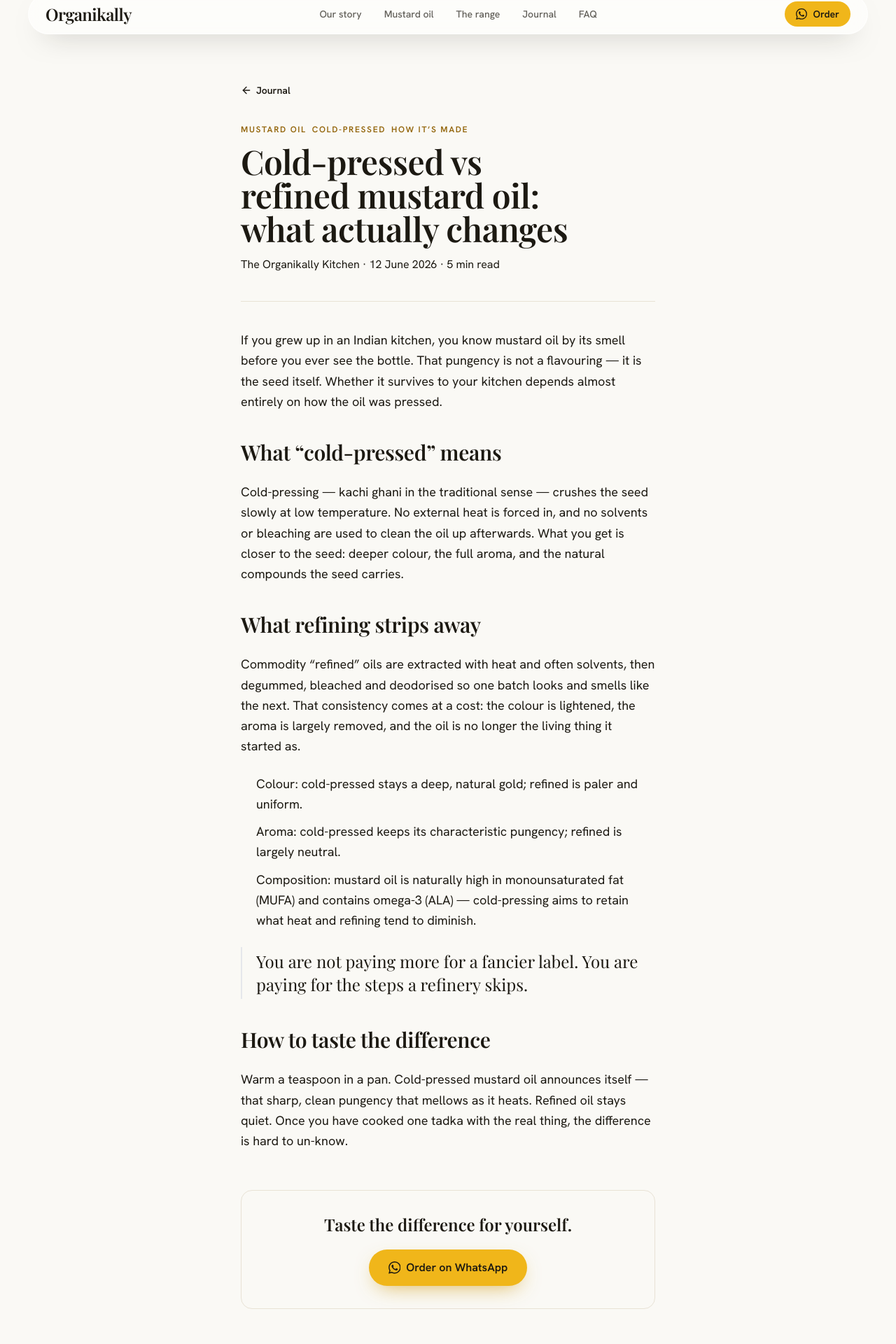
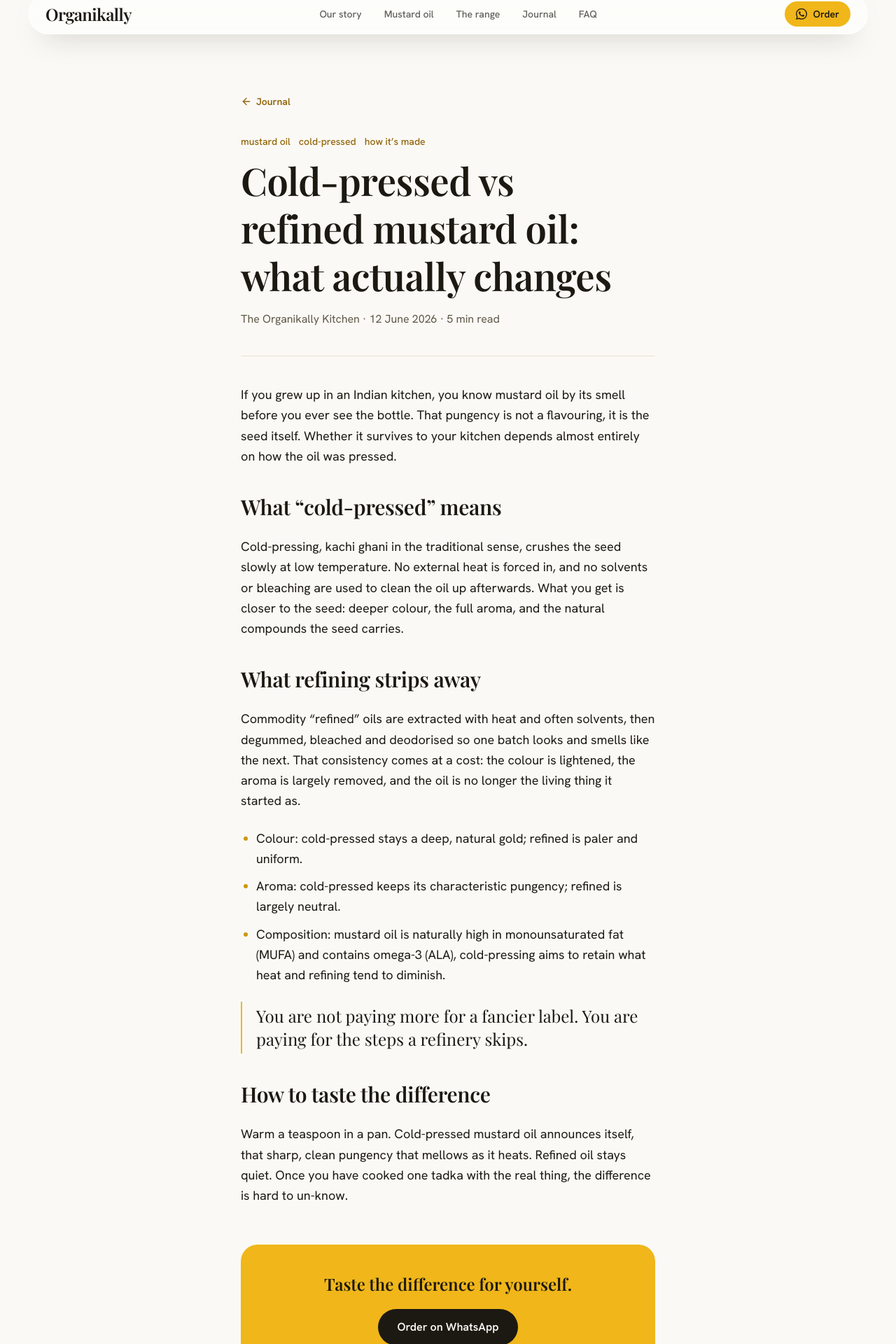
Before and after one commit to organikally/organikally-landing, a Next.js app: page /journal/cold-pressed-vs-refined-mustard-oil/ in a window 1280 px wide. Shown: the part 25-1945 px from the top of the page at 70% size. Built offline with nearby package versions, Linux system fonts and the light colour scheme; a web font is replaced by a local one.

Commit message:
content: purge em-dashes, de-slop copy, repalette journal & blog

```diff
--- a/app/journal/[slug]/page.tsx
+++ b/app/journal/[slug]/page.tsx
@@ -6,7 +6,6 @@ import SiteHeader from '@/components/layout/SiteHeader';
 import SiteFooter from '@/components/layout/SiteFooter';
 import PostBody from '@/components/blog/PostBody';
 import JsonLd from '@/components/seo/JsonLd';
-import Cta from '@/components/ui/Cta';
 import { posts, getPost } from '@/content/blog/posts';
 import { formatDate } from '@/lib/format';
 import { articleSchema, breadcrumbSchema } from '@/lib/schema';
@@ -55,37 +54,42 @@ export default async function JournalPost({ params }: { params: Promise<{ slug:
         ]}
       />
       <SiteHeader forceSolid />
-      <main id="main" className="grain min-h-dvh bg-cream pt-28 md:pt-36">
-        <article className="mx-auto max-w-2xl px-6 pb-24 md:px-10">
+      <main id="main" className="min-h-dvh bg-paper pt-32 md:pt-40">
+        <article className="mx-auto max-w-2xl px-5 pb-24 md:px-10">
           <Link
             href="/journal/"
-            className="inline-flex items-center gap-1.5 text-sm font-semibold text-gold-ink hover:text-forest"
+            className="inline-flex items-center gap-1.5 text-sm font-semibold text-yellow-ink hover:text-ink"
           >
             <ArrowLeft className="h-4 w-4" /> Journal
           </Link>
-          <p className="mt-8 flex flex-wrap gap-2">
+          <p className="mt-8 flex flex-wrap gap-x-3 gap-y-1 text-sm font-medium text-yellow-ink">
             {post.tags.map((t) => (
-              <span key={t} className="eyebrow">
-                {t}
-              </span>
+              <span key={t}>{t}</span>
             ))}
           </p>
-          <h1 className="mt-3 font-serif text-4xl font-semibold leading-tight text-forest md:text-5xl">
+          <h1 className="mt-3 font-serif text-[clamp(2.2rem,5vw,3.4rem)] font-semibold leading-tight text-ink">
             {post.title}
           </h1>
-          <p className="mt-4 text-charcoal-60">
+          <p className="mt-4 text-ink-muted">
             {post.author} · {formatDate(post.date)} · {post.readingMinutes} min read
           </p>
           <hr className="my-10 border-line" />
           <PostBody blocks={post.body} />
 
-          <div className="mt-14 rounded-2xl border border-line bg-cream-deep/60 p-8 text-center">
-            <p className="font-serif text-2xl font-semibold text-forest">
+          <div className="mt-14 rounded-3xl bg-yellow p-8 text-center md:p-10">
+            <p className="font-serif text-2xl font-semibold text-ink">
               Taste the difference for yourself.
             </p>
-            <Cta href={whatsapp()} variant="primary" whatsapp external className="mt-5">
-              Order on WhatsApp
-            </Cta>
+            <div className="mt-5 flex justify-center">
+              <a
+                href={whatsapp()}
+                target="_blank"
+                rel="noopener noreferrer"
+                className="inline-flex items-center gap-2 rounded-full bg-ink px-7 py-3.5 font-semibold text-paper transition hover:opacity-90"
+              >
+                Order on WhatsApp
+              </a>
+            </div>
           </div>
         </article>
       </main>
--- a/src/components/blog/PostBody.tsx
+++ b/src/components/blog/PostBody.tsx
@@ -7,7 +7,7 @@ export default function PostBody({ blocks }: { blocks: Block[] }) {
         switch (b.type) {
           case 'h2':
             return (
-              <h2 key={i} className="pt-4 font-serif text-3xl font-semibold text-forest">
+              <h2 key={i} className="pt-4 font-serif text-3xl font-semibold text-ink">
                 {b.text}
               </h2>
             );
@@ -15,8 +15,8 @@ export default function PostBody({ blocks }: { blocks: Block[] }) {
             return (
               <ul key={i} className="space-y-2.5 pl-1">
                 {b.items.map((it, j) => (
-                  <li key={j} className="flex gap-3 text-lg leading-relaxed text-charcoal">
-                    <span className="mt-3 h-1.5 w-1.5 shrink-0 rounded-full bg-gold-ink" />
+                  <li key={j} className="flex gap-3 text-lg leading-relaxed text-ink">
+                    <span className="mt-3 h-1.5 w-1.5 shrink-0 rounded-full bg-yellow-deep" />
                     {it}
                   </li>
                 ))}
@@ -26,14 +26,14 @@ export default function PostBody({ blocks }: { blocks: Block[] }) {
             return (
               <blockquote
                 key={i}
-                className="border-l-2 border-gold py-1 pl-5 font-serif text-2xl leading-snug text-forest"
+                className="border-l-2 border-yellow py-1 pl-5 font-serif text-2xl leading-snug text-ink"
               >
                 {b.text}
               </blockquote>
             );
           default:
             return (
-              <p key={i} className="text-lg leading-relaxed text-charcoal">
+              <p key={i} className="text-lg leading-relaxed text-ink">
                 {b.text}
               </p>
             );
--- a/src/content/blog/posts.ts
+++ b/src/content/blog/posts.ts
@@ -18,12 +18,12 @@ export const posts: Post[] = [
     body: [
       {
         type: 'p',
-        text: 'If you grew up in an Indian kitchen, you know mustard oil by its smell before you ever see the bottle. That pungency is not a flavouring — it is the seed itself. Whether it survives to your kitchen depends almost entirely on how the oil was pressed.',
+        text: 'If you grew up in an Indian kitchen, you know mustard oil by its smell before you ever see the bottle. That pungency is not a flavouring, it is the seed itself. Whether it survives to your kitchen depends almost entirely on how the oil was pressed.',
       },
       { type: 'h2', text: 'What “cold-pressed” means' },
       {
         type: 'p',
-        text: 'Cold-pressing — kachi ghani in the traditional sense — crushes the seed slowly at low temperature. No external heat is forced in, and no solvents or bleaching are used to clean the oil up afterwards. What you get is closer to the seed: deeper colour, the full aroma, and the natural compounds the seed carries.',
+        text: 'Cold-pressing, kachi ghani in the traditional sense, crushes the seed slowly at low temperature. No external heat is forced in, and no solvents or bleaching are used to clean the oil up afterwards. What you get is closer to the seed: deeper colour, the full aroma, and the natural compounds the seed carries.',
       },
       { type: 'h2', text: 'What refining strips away' },
       {
@@ -35,7 +35,7 @@ export const posts: Post[] = [
         items: [
           'Colour: cold-pressed stays a deep, natural gold; refined is paler and uniform.',
           'Aroma: cold-pressed keeps its characteristic pungency; refined is largely neutral.',
-          'Composition: mustard oil is naturally high in monounsaturated fat (MUFA) and contains omega-3 (ALA) — cold-pressing aims to retain what heat and refining tend to diminish.',
+          'Composition: mustard oil is naturally high in monounsaturated fat (MUFA) and contains omega-3 (ALA), cold-pressing aims to retain what heat and refining tend to diminish.',
         ],
       },
       {
@@ -45,7 +45,7 @@ export const posts: Post[] = [
       { type: 'h2', text: 'How to taste the difference' },
       {
         type: 'p',
-        text: 'Warm a teaspoon in a pan. Cold-pressed mustard oil announces itself — that sharp, clean pungency that mellows as it heats. Refined oil stays quiet. Once you have cooked one tadka with the real thing, the difference is hard to un-know.',
+        text: 'Warm a teaspoon in a pan. Cold-pressed mustard oil announces itself, that sharp, clean pungency that mellows as it heats. Refined oil stays quiet. Once you have cooked one tadka with the real thing, the difference is hard to un-know.',
       },
     ],
   },
@@ -61,7 +61,7 @@ export const posts: Post[] = [
     body: [
       {
         type: 'p',
-        text: 'Walk down any aisle and half the packs claim to be natural, pure or organic. The word is cheap to print and expensive to actually earn. Here is how to tell which is which — for oil, dals, sugar and the rest of the pantry.',
+        text: 'Walk down any aisle and half the packs claim to be natural, pure or organic. The word is cheap to print and expensive to actually earn. Here is how to tell which is which, for oil, dals, sugar and the rest of the pantry.',
       },
       { type: 'h2', text: 'Look for certification, not adjectives' },
       {
@@ -77,9 +77,9 @@ export const posts: Post[] = [
         type: 'ul',
         items: [
           'Provenance: can they tell you where the crop comes from?',
-          'Process: cold-pressed oil, unpolished dals, slow-cooked khand — named, not vague.',
+          'Process: cold-pressed oil, unpolished dals, slow-cooked khand, named, not vague.',
           'Proof: certification body, certificate number, FSSAI licence visible on pack.',
-          'Honesty: real organic food varies a little batch to batch — perfect uniformity is a refinery’s trait, not a farm’s.',
+          'Honesty: real organic food varies a little batch to batch, perfect uniformity is a refinery’s trait, not a farm’s.',
         ],
       },
       {
@@ -110,12 +110,12 @@ export const posts: Post[] = [
       { type: 'h2', text: 'Yellow mustard oil' },
       {
         type: 'p',
-        text: 'Pressed from yellow mustard seed, this is the milder, rounder of the two. The oil is a clean golden colour with a pungency that is present but not overpowering — which makes it a comfortable everyday oil for tempering, sautéing and pickling.',
+        text: 'Pressed from yellow mustard seed, this is the milder, rounder of the two. The oil is a clean golden colour with a pungency that is present but not overpowering, which makes it a comfortable everyday oil for tempering, sautéing and pickling.',
       },
       { type: 'h2', text: 'Black mustard oil' },
       {
         type: 'p',
-        text: 'Black mustard seed gives a sharper, more assertive oil. It is prized where a bolder mustard bite is wanted — some regional pickles and fish preparations lean into exactly that intensity.',
+        text: 'Black mustard seed gives a sharper, more assertive oil. It is prized where a bolder mustard bite is wanted, some regional pickles and fish preparations lean into exactly that intensity.',
       },
       {
         type: 'ul',
--- a/src/content/recipes.ts
+++ b/src/content/recipes.ts
@@ -1,4 +1,4 @@
-// Everyday ways to use the oil — warm, practical, ties to the Journal.
+// Everyday ways to use the oil, warm, practical, ties to the Journal.
 
 export type Use = { title: string; body: string; icon: string };
 
@@ -15,7 +15,7 @@ export const uses: Use[] = [
   },
   {
     title: 'Sautéing & shallow-frying',
-    body: 'A high smoke point makes it the everyday oil for greens, fish, pakoras and parathas — with a flavour refined oils simply can’t give.',
+    body: 'A high smoke point makes it the everyday oil for greens, fish, pakoras and parathas, with a flavour refined oils simply can’t give.',
     icon: 'cooking-pot',
   },
 ];
--- a/src/content/testimonials.ts
+++ b/src/content/testimonials.ts
@@ -1,4 +1,4 @@
-// PLACEHOLDER testimonials — flagged until the founder supplies real reviews
+// PLACEHOLDER testimonials, flagged until the founder supplies real reviews
 // (MANUAL_STEPS.md). The UI labels these as samples so they never read as real.
 
 export type Testimonial = {
--- a/src/lib/schema.ts
+++ b/src/lib/schema.ts
@@ -37,7 +37,7 @@ export function productSchema() {
     name: heroProduct.name,
     image: abs(heroProduct.image ?? '/hero/poster.jpg'),
     description:
-      'Cold-pressed organic yellow mustard oil, pressed from organically grown seed — nothing added, nothing refined out.',
+      'Cold-pressed organic yellow mustard oil, pressed from organically grown seed, nothing added, nothing refined out.',
     brand: { '@type': 'Brand', name: site.name },
     category: 'Mustard oil',
   };
```
Also changed, not shown: app/journal/page.tsx (+10 -10 lines), src/content/faqs.ts (+4 -4 lines), src/content/products.ts (+4 -4 lines), src/lib/site.ts (+4 -4 lines).
